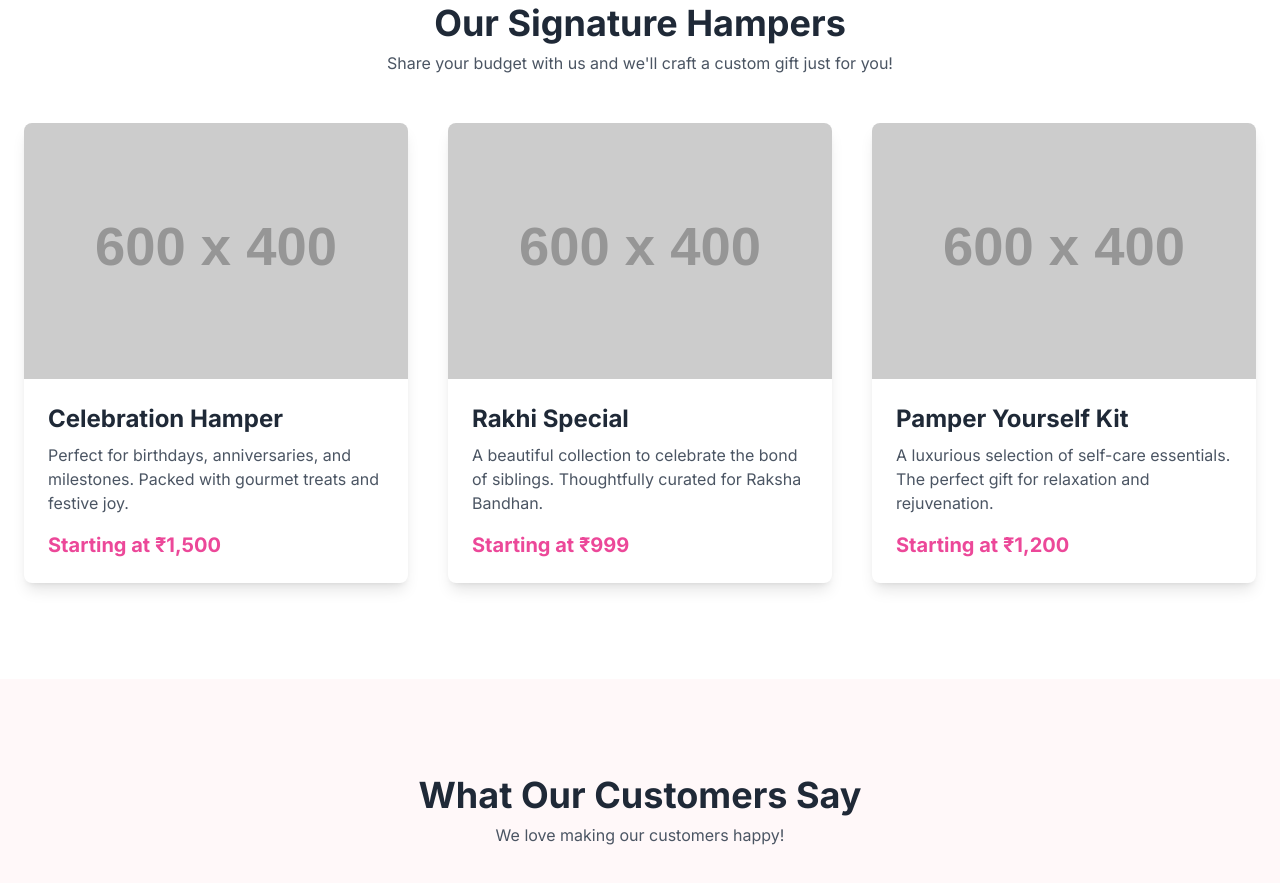
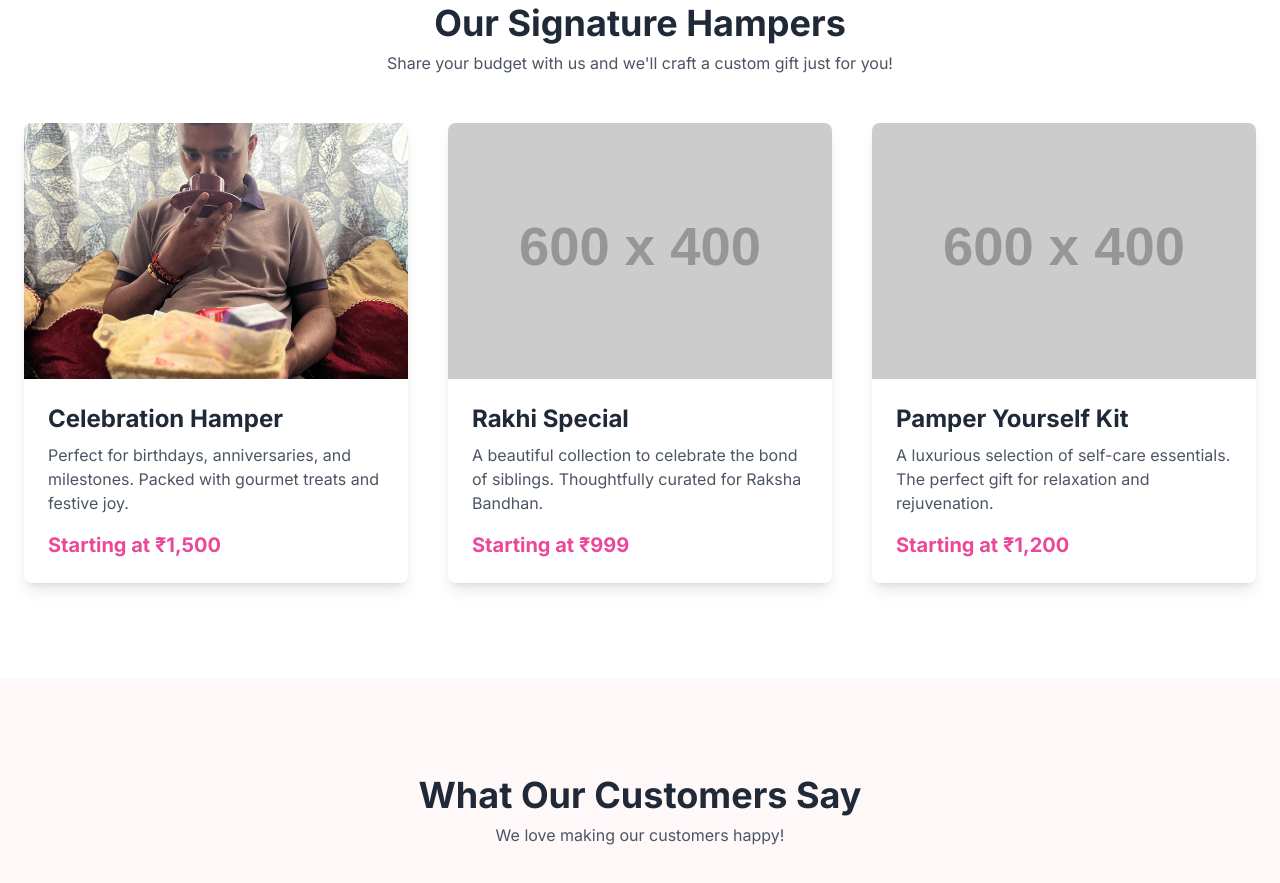
Before and after one commit to sandesh24-code/sandy, a plain HTML site: page index.html in a window 1280 px wide. Shown: the part 1019-1902 px from the top of the page. Drawn offline with nearby package versions, Linux system fonts and the light colour scheme; placeholder pictures from the web are drawn by us.

Commit message:
Update index.html

```diff
--- a/index.html
+++ b/index.html
@@ -107,7 +107,7 @@
                <div class="grid grid-cols-1 md:grid-cols-2 lg:grid-cols-3 gap-10">
                    <!-- Product Card 1 -->
                    <div class="bg-white rounded-lg shadow-lg overflow-hidden transform hover:-translate-y-2 transition duration-300 scroll-animate">
-                       <img src="https://placehold.co/600x400/FFE4E6/C2185B?text=Celebration+Hamper" alt="Celebration Hamper" class="w-full h-64 object-cover">
+                       <img src="https://github.com/sandesh24-code/sandy/blob/main/dda%20img.jpg" alt="Celebration Hamper" class="w-full h-64 object-cover">
                        <div class="p-6">
                            <h3 class="text-2xl font-bold mb-2">Celebration Hamper</h3>
                            <p class="text-gray-600 mb-4">Perfect for birthdays, anniversaries, and milestones. Packed with gourmet treats and festive joy.</p>
```
